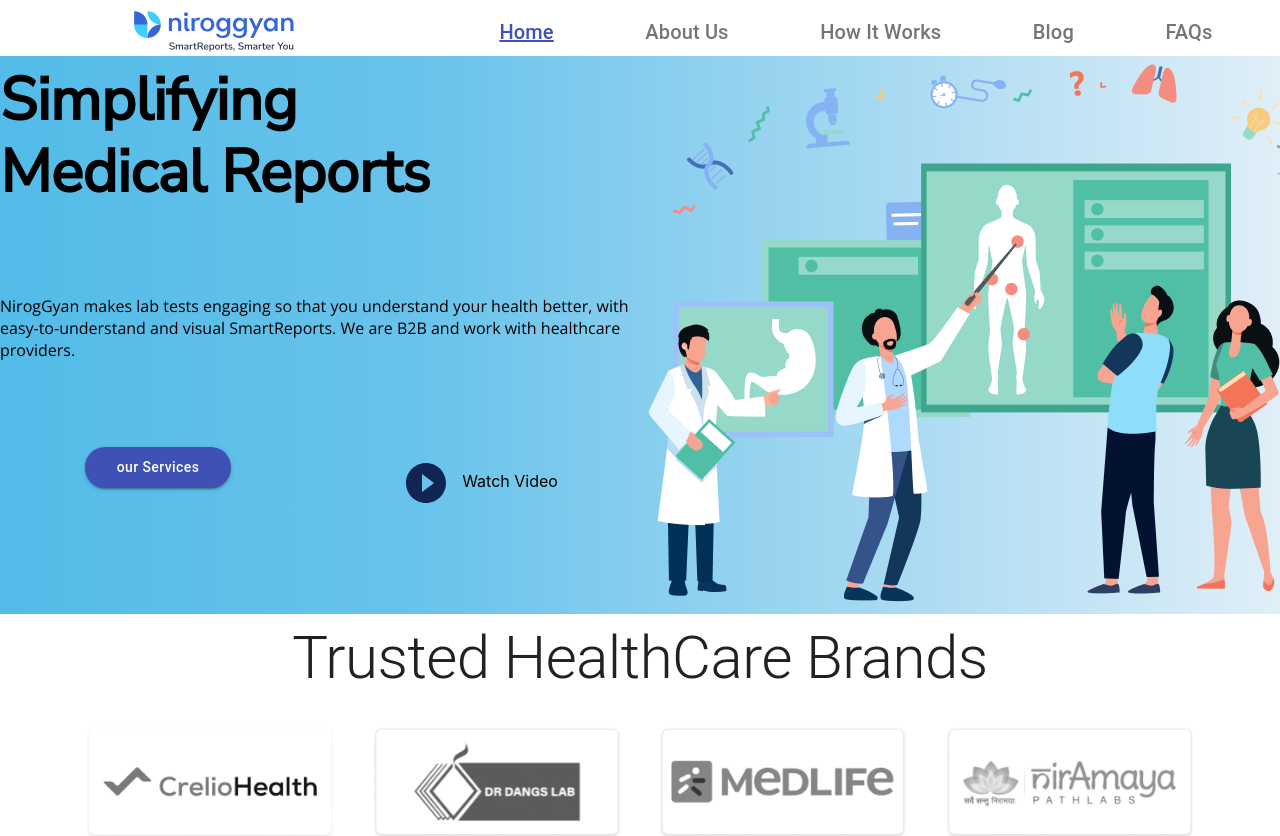
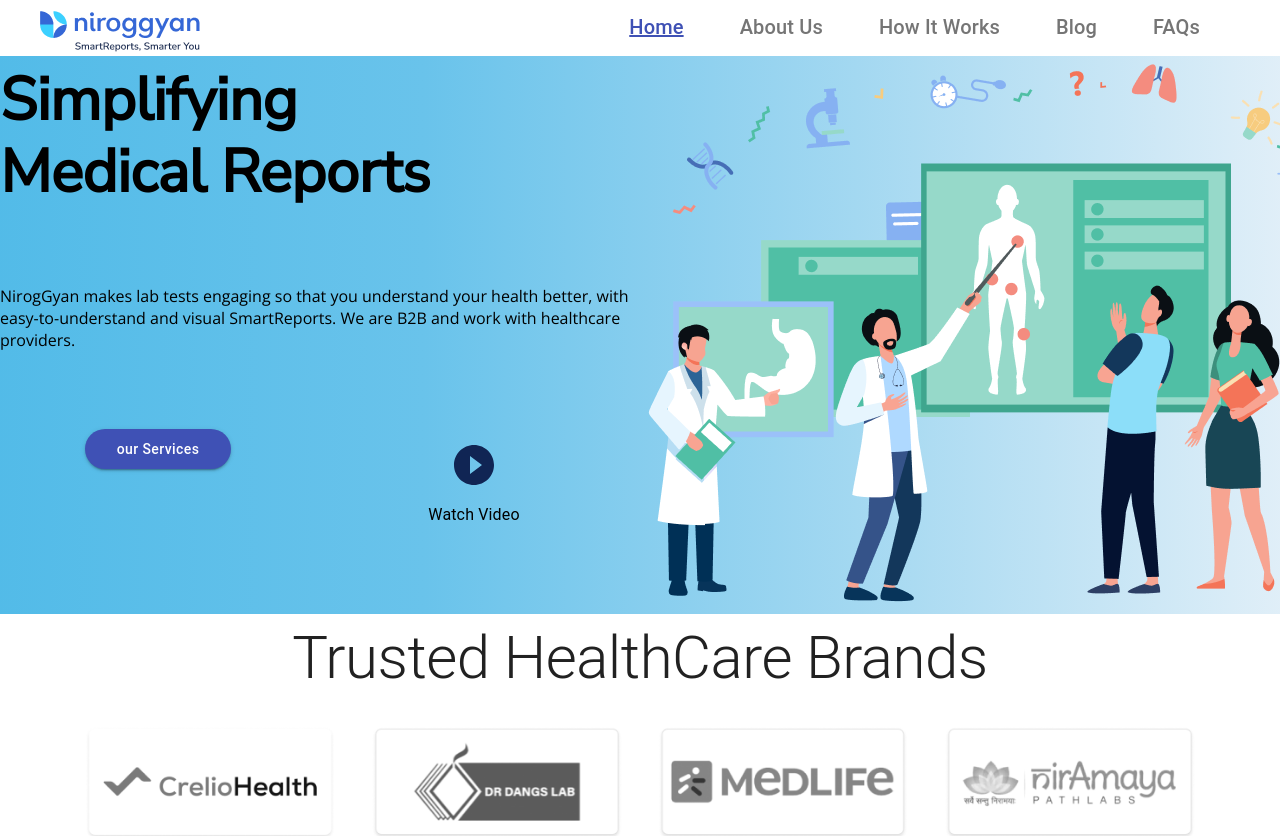
Before and after one commit to vishal2612200/NirogGyanCompanyWebsite, a React (Create React App) app: page / in a window 1280 px wide. Shown: the top 836 px of the page. Built offline with nearby package versions, Linux system fonts and the light colour scheme.

Commit message:
refactored navbar herosection

```diff
--- a/package.json
+++ b/package.json
@@ -14,6 +14,7 @@
     "react": "^17.0.2",
     "react-alice-carousel": "^2.5.1",
     "react-dom": "^17.0.2",
+    "react-router-dom": "^5.2.1",
     "react-scripts": "4.0.3",
     "web-vitals": "^1.1.2"
   },
--- a/src/components/HeroSection.js
+++ b/src/components/HeroSection.js
@@ -1,21 +1,19 @@
 import React from "react";
 import Typography from "@material-ui/core/Typography";
 import {
-  Container,
-  Box,
   Grid,
   Button,
   IconButton,
-  Avatar,
 } from "@material-ui/core";
 import { makeStyles } from "@material-ui/core/styles";
 import "@fontsource/nunito-sans";
 import "@fontsource/open-sans";
-import DetailsIcon from "@material-ui/icons/Details";
 import PlayCircleFilledIcon from "@material-ui/icons/PlayCircleFilled";
+
 const useStyles = makeStyles((theme) => ({
   root: {
     flexGrow: 1,
+    backgroundImage: "linear-gradient(to right, #52BBE8, #69C3EB, #A3D8F1, #E1EFF8)",
   },
   title: {
     wordWrap: "break-word",
@@ -39,48 +37,65 @@
   },
 }));
 
-export default function SimpleContainer() {
+
+export default function HeroSection({ state: heroSection }) {
   const classes = useStyles();
-  return (
-    <Grid
-      container
-      spacing={2}
-      style={{
-        backgroundImage:
-          "linear-gradient(to right, #52BBE8, #69C3EB, #A3D8F1, #E1EFF8)",
-      }}
-    >
-      <Grid
-        item
-        container
-        direction="row"
-        justifyContent="flex-start"
-        alignItems="space-around"
-        flexShrink="1"
-        spacing={0}
-        sm={12}
-        md={6}
-      >
-        <Grid item xs={12}>
+  return <Grid container spacing={2} className={classes.root}>
+    <Content content={heroSection.info} />
+    <ImageBox imagePath={heroSection.imagePath} />
+  </Grid>
+
+}
+const Content = ({ content }) => {
+  const classes = useStyles();
+  return <Grid item container direction="row" justifyContent="flex-start" alignItems="space-around" sm={12} md={6} >
+    <Heading text={content.heading} />
+    <Description content={content.description} />
+    <ButtonSet content={content.buttons} />
+  </Grid>
+}
+
+const Heading = ({ text }) => {
+  const classes = useStyles();
+  console.log(text);
+
+  return <Grid item xs={12}>
     <Typography
       variant="h2"
       // eslint-disable-next-line eqeqeq
       className={classes.title}>
-            Simplifying
+      {text.line1}
     </Typography>
     <Typography
       variant="h2"
       // eslint-disable-next-line eqeqeq
       className={classes.title}>
-            Medical Reports
+      {text.line2}
     </Typography>
   </Grid>
-        <Grid item xs={12} className={classes.text}>
-          NirogGyan makes lab tests engaging so that you understand your health
-          better, with easy-to-understand and visual SmartReports. We are B2B
-          and work with healthcare providers.{" "}
+}
+const Description = ({ content }) => {
+  const classes = useStyles();
+  return <Grid item xs={12} className={classes.text}>
+    {content}
   </Grid>
-        <Grid item xs={6}>
+}
+
+const ImageBox = ({ imagePath }) => {
+
+  return <Grid item xs={12} sm={12} md={6}>
+    <img src={imagePath} alt="hero" />
+  </Grid>
+}
+
+const ButtonSet = ({ content }) => {
+  return <>  <ButtonServices text={content.services} />
+    <ButtonWatchVideo text={content.watchVideo} />
+  </>
+}
+
+const ButtonServices = ({ text }) => {
+  return <Grid item xs={6}>
     <Button
       variant="contained"
       color="primary"
@@ -90,9 +105,14 @@
         textTransform: "none",
       }}
     >
-            our Services
+      {text}
     </Button>
   </Grid>
+}
+
+
+const ButtonWatchVideo = ({ text }) => {
+  return <>
     <Grid item xs={6}>
       <IconButton>
         <PlayCircleFilledIcon
@@ -100,17 +120,10 @@
         />
       </IconButton>
       <Typography
-            variant="h8"
+        variant="subtitle1"
       // eslint-disable-next-line eqeqeq
       >
-            Watch Video
+        {text}
       </Typography>
-        </Grid>
-      </Grid>
-
-      <Grid item xs={12} sm={12} md={6}>
-        <img src={process.env.PUBLIC_URL + "/hero-image.png"} alt="hero" />
-      </Grid>
-    </Grid>
-  );
+    </Grid></>
 }
--- a/src/components/NavBar.js
+++ b/src/components/NavBar.js
@@ -1,6 +1,6 @@
-import React, { useState } from "react";
+import React, { createContext, useState } from "react";
 import { makeStyles } from "@material-ui/core/styles";
-import { Link, IconButton, AppBar, Toolbar, Typography, Box, useTheme } from "@material-ui/core";
+import { Link, IconButton, AppBar, Toolbar, Typography, Grid, useTheme } from "@material-ui/core";
 import MenuIcon from "@material-ui/icons/Menu";
 import { useMediaQuery } from "@material-ui/core";
 import * as path from "path";
@@ -56,45 +56,39 @@
 }));
 
 
+
 export default function NavBar({ state: navBar }) {
   const classes = useStyles();
-
-  const [activeLinkIndex, setActiveLinkIndex] = useState(0);
   const [isButtonPressed, setIsButtonPressed] = useState(false);
-  const theme = useTheme();
-
-  const isSmallScreen = useMediaQuery(theme.breakpoints.down('sm'));
-
-
-  let navItems = (
-    navBar.navLinks.map((text, index) => (
-      // eslint-disable-next-line eqeqeq
-      <Link key={index}
-        onClick={() => setActiveLinkIndex(index)}
-        underline={activeLinkIndex === index ? "always" : "none"}>
-        <Typography
-          variant="h6"
-          // eslint-disable-next-line eqeqeq
-          color={activeLinkIndex == index ? "primary" : "textSecondary"}
-          className={classes.title}
-        >
-          {text}
-        </Typography>
-      </Link>
-    )));;
 
 
   return (
     <div className={classes.root}>
       <AppBar position="static" style={{ backgroundColor: "#ffffff" }}>
-        <Toolbar className={classes.toolbar}>
-          <Box className={classes.imgBox} key='imgBox' flexWrap="wrap">
-            <img
-              src={path.join(process.env.PUBLIC_URL, "/logo-icon.png")}
-              alt="Broken"
-              className={classes.imgLogo}
-            />
-            {isSmallScreen ? <IconButton
+        <Toolbar className={classes.toolbar} >
+          <Grid container style={{ margin: "0 3rem 0 1rem" }}>
+            <ImageBox imgPath={navBar.logoImg} />
+            <MenuOpenButton setIsButtonPressed={setIsButtonPressed} />
+            <NavItems links={navBar.navLinks} />
+          </Grid>
+        </Toolbar>
+      </AppBar>
+    </div>
+  );
+}
+
+
+
+const MenuOpenButton = ({ setIsButtonPressed }) => {
+
+  const classes = useStyles();
+  const isSmallScreen = useSmallScreen();
+
+  return <>
+    {
+      isSmallScreen ? (
+        <Grid container item xs={6} justifyContent="flex-end">
+          <IconButton
             edge="start"
             className={classes.menuButton}
             color="primary"
@@ -102,16 +96,55 @@
             onClick={(state) => setIsButtonPressed(!state)}>
             <MenuIcon />
           </IconButton>
-              : ""}
-          </Box>
 
-          <Box className={classes.navItemsBox} key='navItems'>
-            {!isSmallScreen || (isSmallScreen && isButtonPressed) ? navItems : ""}
-          </Box>
-        </Toolbar>
-      </AppBar>
+        </Grid>
+      ) : ""
+    }</>
+}
 
 
-    </div>
-  );
+
+
+
+const NavItems = ({ links }) => {
+  const isSmallScreen = useSmallScreen();
+  const [activeLinkIndex, setActiveLinkIndex] = useState(0);
+
+  let navItems = links.map(
+    (text, index) => {
+      return <Grid item key={index}>
+        <Link
+          onClick={() => setActiveLinkIndex(index)}
+          underline={activeLinkIndex === index ? "always" : "none"}>
+          <Typography
+            variant="h6"
+            color={activeLinkIndex == index ? "primary" : "textSecondary"}
+          >
+            {text}
+          </Typography>
+        </Link>
+      </Grid>
+    })
+
+  return <> {!isSmallScreen ? (
+    <Grid container item key='navItems' spacing={7} md={9} justifyContent="flex-end">
+      {navItems}
+    </Grid>
+  ) : ""
+  }</>
 }
+
+const ImageBox = ({ imgPath }) => (
+  <Grid container key='imgBox' item xs={6} md={3} justifyContent="flex-start">
+    <img
+      src={imgPath}
+      alt="Logo"
+    />
+  </Grid>)
+
+function useSmallScreen() {
+  const theme = useTheme();
+
+  const isSmallScreen = useMediaQuery(theme.breakpoints.down('sm'));
+  return isSmallScreen;
+}
--- a/src/components/specs/state.js
+++ b/src/components/specs/state.js
@@ -1,7 +1,19 @@
+import * as path from 'path';
+
 export default (function () {
     return {
-        NavBar:{navLinks: ["Home", "About Us", "How It Works", "Blog", "FAQs"]},
-
+        NavBar: {
+            navLinks: ["Home", "About Us", "How It Works", "Blog", "FAQs"],
+            logoImg: path.join(process.env.PUBLIC_URL, "/logo-icon.png")
+        },
+        HeroSection: {
+            info: {
+                heading: { line1: "Simplifying", line2: "Medical Reports" },
+                description: "NirogGyan makes lab tests engaging so that you understand your health better, with easy-to-understand and visual SmartReports. We are B2B and work with healthcare providers.",
+                buttons: { services: "our Services", watchVideo: "Watch Video" }
+            },
+            imagePath: path.join(process.env.PUBLIC_URL, "/hero-image.png"),
+        }
     }
 
 
```
Also changed, not shown: 1 other file (tests, documents, lock files or other folders). Lines whose indentation alone changed are shown as unchanged.
